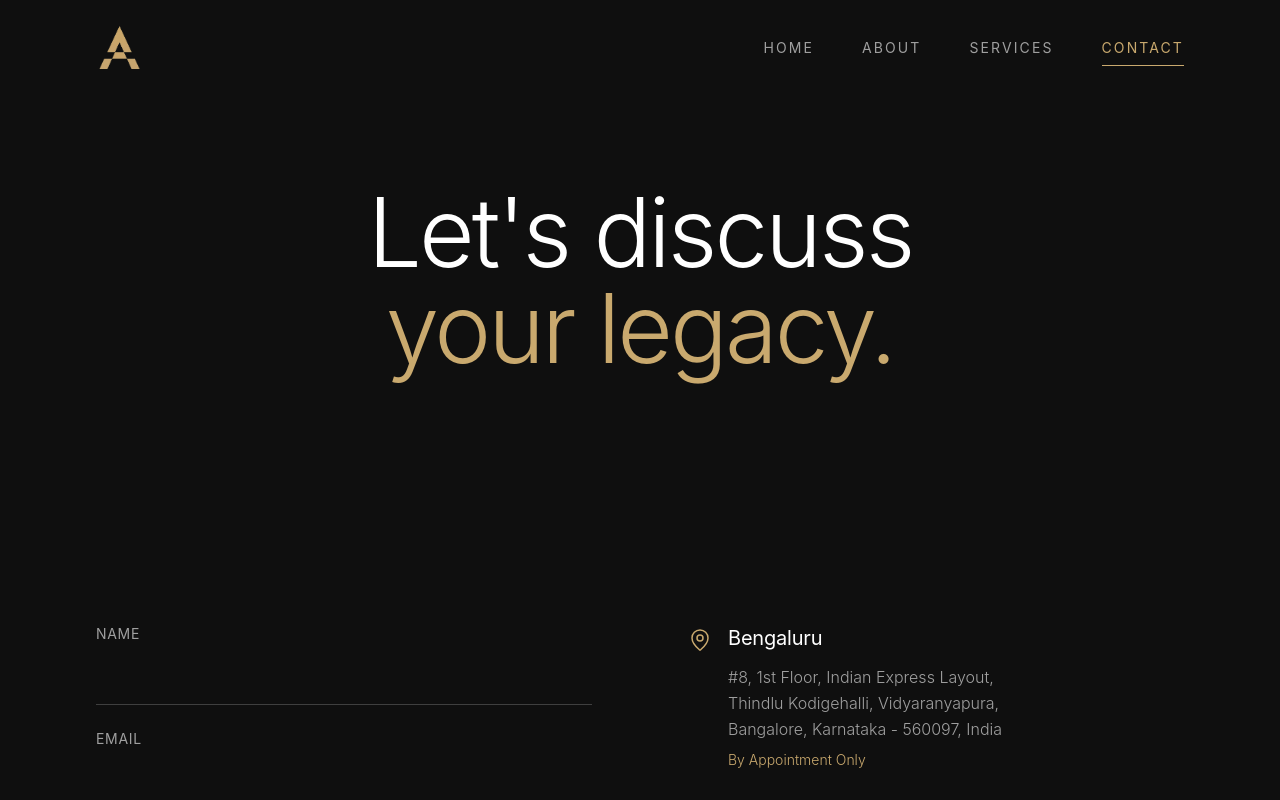
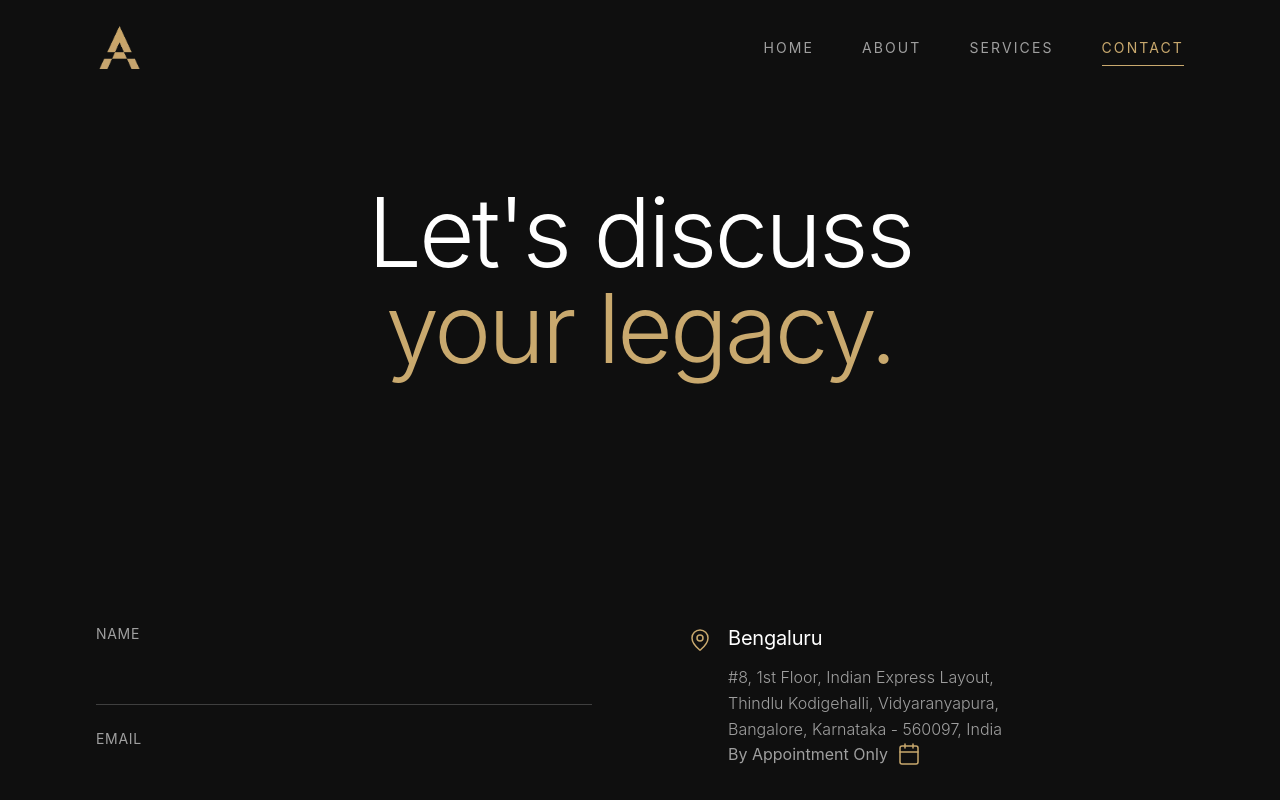
Before and after one commit to AdventTerra/adventterra.site, a React (Vite) app: page / in a window 1280 px wide. Both pictures are taken after a click on the button "BEGIN YOUR JOURNEY". Shown: the top 800 px of the page. Built offline with nearby package versions, Linux system fonts and the light colour scheme.

Commit message:
feat:added calenderly

```diff
--- a/src/components/Contact.tsx
+++ b/src/components/Contact.tsx
@@ -1,6 +1,6 @@
 import { useState } from "react";
 import { motion } from "motion/react";
-import { MapPin, Phone, Mail } from "lucide-react";
+import { MapPin, Phone, Mail, Calendar } from "lucide-react";
 
 export function Contact() {
   const [formData, setFormData] = useState({
@@ -176,15 +176,26 @@ export function Contact() {
                       Thindlu Kodigehalli,
                       Vidyaranyapura,
                       <br />
-                      Bangalore, Karnataka - 560097, India
-                      <br />
-                      <span className="text-sm text-[#C9A96E] mt-2 inline-block">
-                        By Appointment Only
-                      </span>
+                      Bangalore, Karnataka - 560097, India
                     </p>
+                                    <div className="flex items-center gap-4">
+
+                  <div>
+                    <a
+                      href="https://calendly.com/hello-adventterra/get-to-know-the-terra-exchange"
+                      target="_blank"
+                      rel="noopener noreferrer"
+                      className="text-white/60 hover:text-[#C9A96E] transition-colors duration-300 flex"
+                    >
+                      By Appointment Only &nbsp; <Calendar className="w-6 h-6 text-[#C9A96E]" strokeWidth={1.5} />
+                    </a>
+                  </div>
+
+                </div>
                   </div>
                 </div>
               </div>
+
 
               {/* Contact Details */}
               <div className="space-y-6">
@@ -211,6 +222,8 @@ export function Contact() {
                     </a>
                   </div>
                 </div>
+
+
               </div>
 
 {/* Global Reach */}
```
